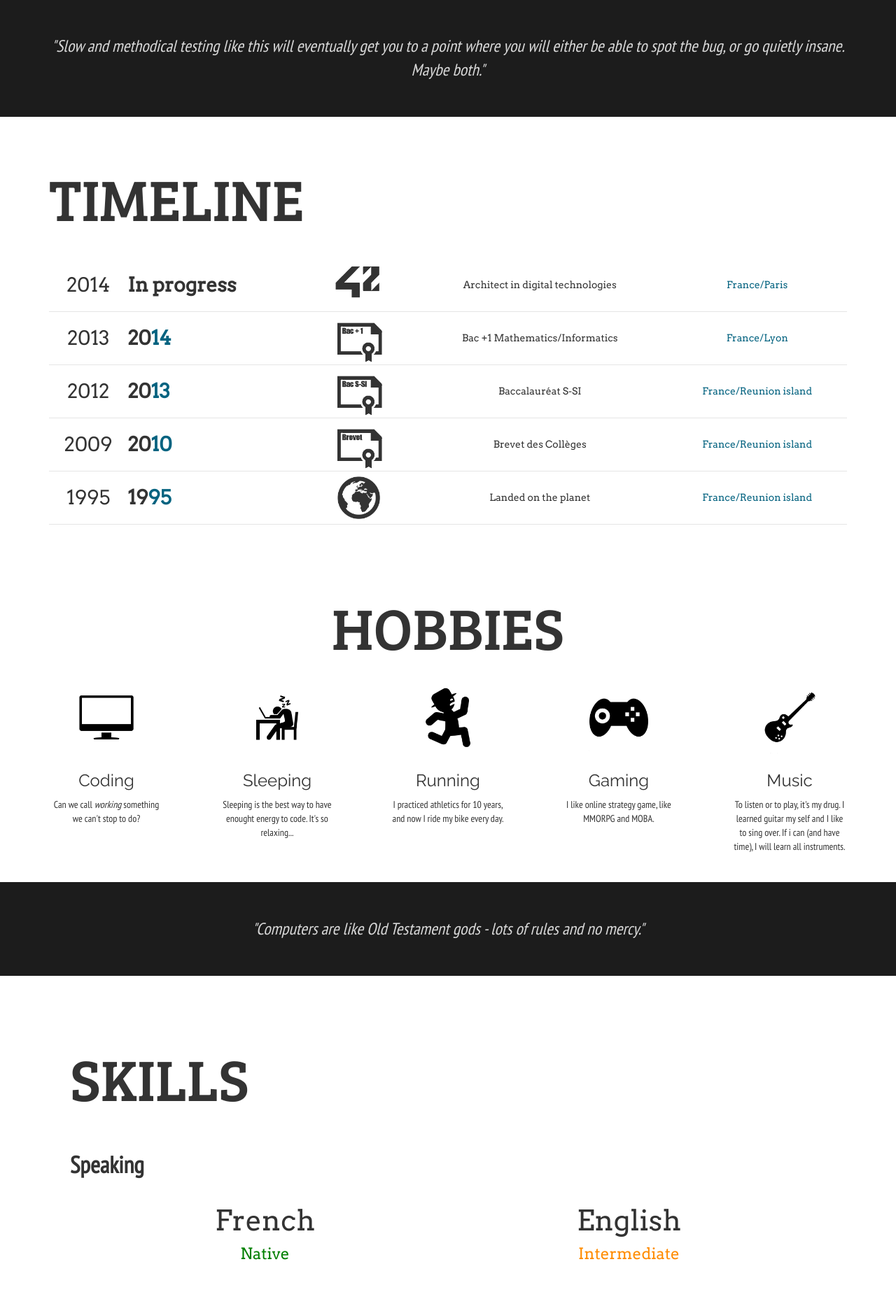
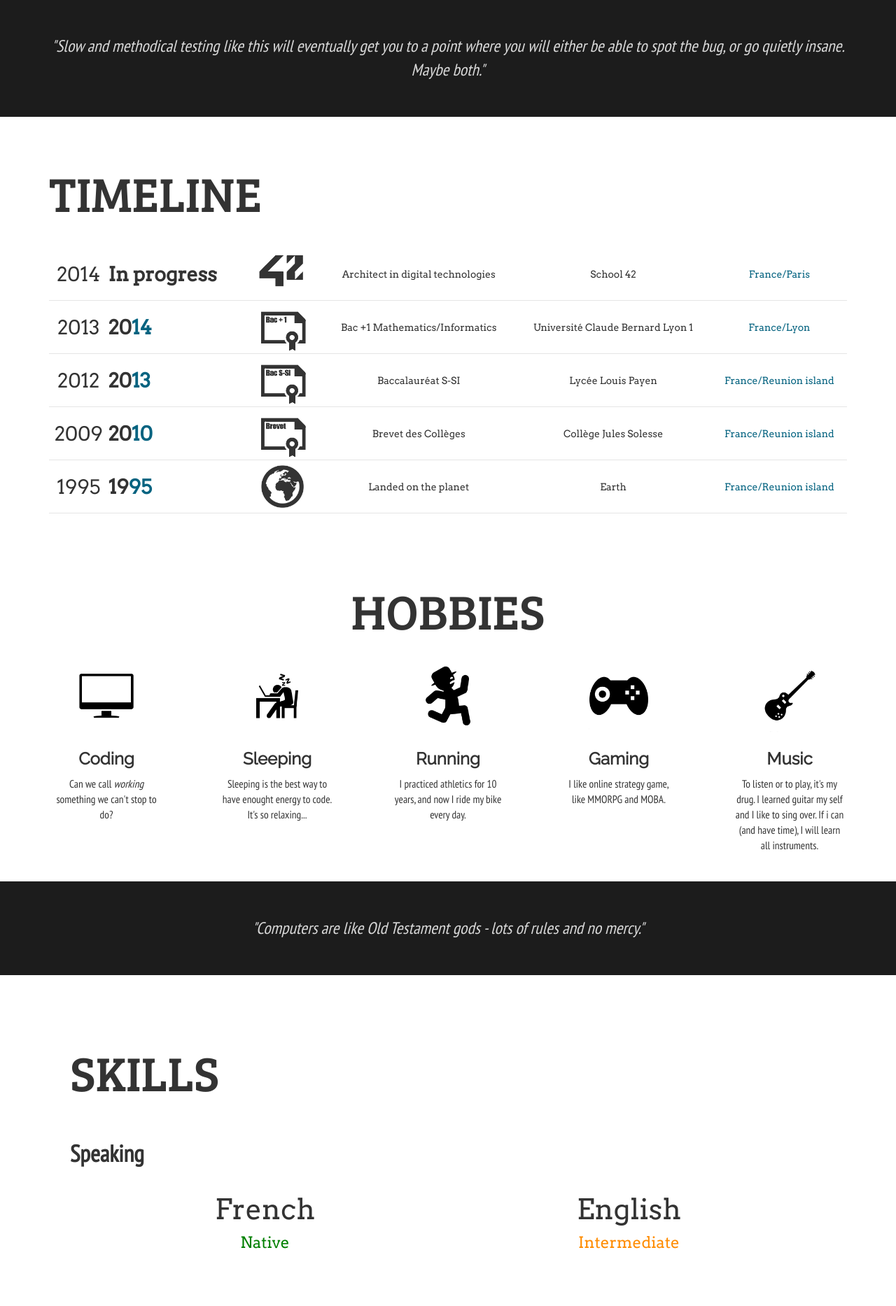
Before and after one commit to bsautron/bsautron.github.io, a Node server app: page / in a window 1280 px wide. Shown: the part 1271-3138 px from the top of the page at 70% size. Run offline with Node 20, Linux system fonts and the light colour scheme; some web fonts are replaced.

Commit message:
iuhseriusdg

```diff
--- a/public/css/details.css
+++ b/public/css/details.css
@@ -11,7 +11,7 @@ section {
 section h1 {
 	text-align: left;
 	position: relative;
-	font-size: 6em;
+	font-size: 5em;
 	margin: 0px;
 	padding-bottom: 40px;
 	font-family: 'Bree Serif', serif;
--- a/public/sections/hobbies/style-hobbies.css
+++ b/public/sections/hobbies/style-hobbies.css
@@ -15,8 +15,10 @@
 #s-hobbies h3 {
 	font-family: 'Raleway', sans-serif;
 	text-transform: capitalize;
+	font-weight: bold;
 }
 
 #s-hobbies p {
 	font-family: 'PT Sans Narrow', sans-serif;
+	font-size: 1.1em;
 }
--- a/public/sections/skills/skills.js
+++ b/public/sections/skills/skills.js
@@ -1,3 +1,5 @@
+// import Math from "math"
+
 function printLang(lang) {
 	var el = document.createElement("div");
 	el.setAttribute("id", "cont-lang");
@@ -123,7 +125,7 @@ function skills() {
 		]
 	};
 
-	// sk["technologies"].sort(function (a, b) {return (b["level"] - a["level"]);})
+	sk["technologies"].sort(function (a, b) {return (Math.random() - 0.5);})
 
 
 	var lang = printLang(sk["langage"]);
--- a/public/sections/timeline/timeline.js
+++ b/public/sections/timeline/timeline.js
@@ -23,6 +23,11 @@ function printQt(qt)
 	diploma.setAttribute("class", "qt-qt qt-diploma");
 	diploma.innerHTML = qt["diploma"];
 	el.appendChild(diploma);
+
+	var school = document.createElement("td");
+	school.setAttribute("class", "qt-qt qt-school");
+	school.innerHTML = qt["school"];
+	el.appendChild(school);
 
 	var place = document.createElement("td");
 	place.setAttribute("class", "qt-qt qt-place dark-blue");
```
